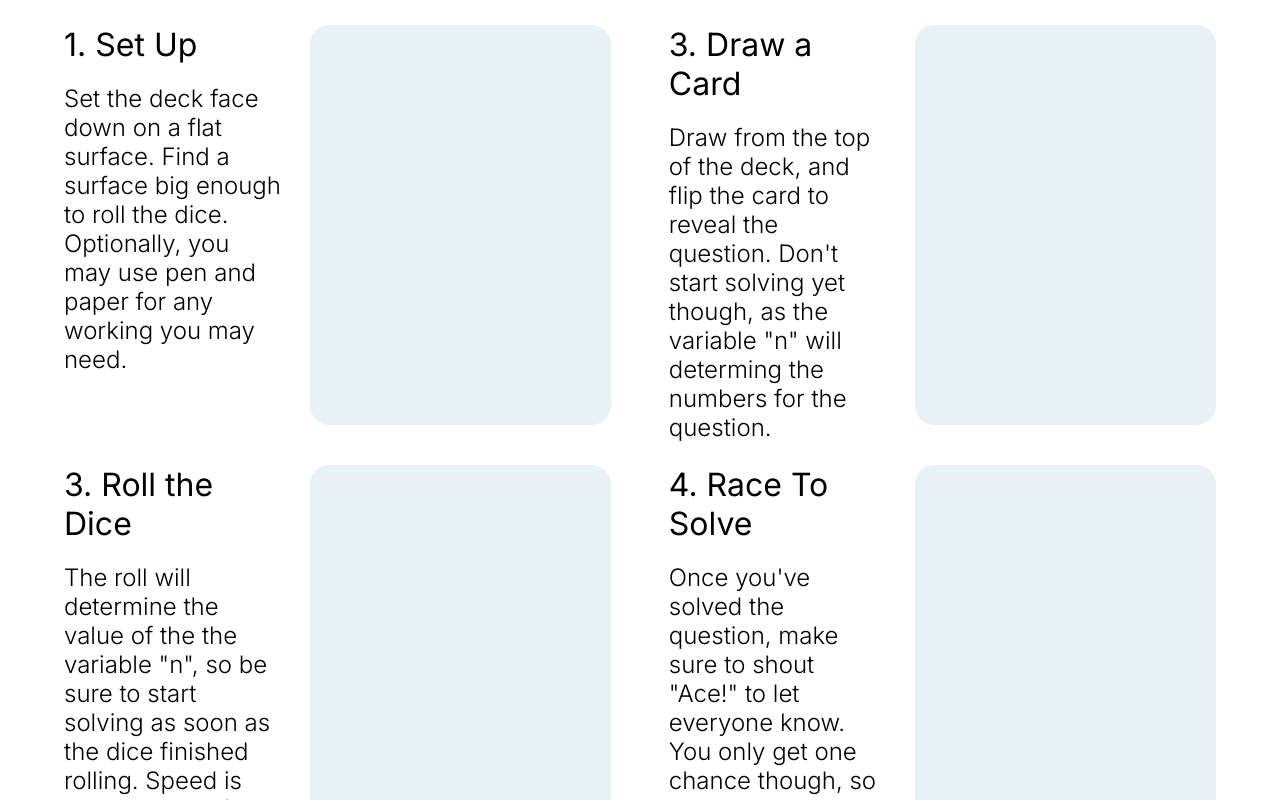
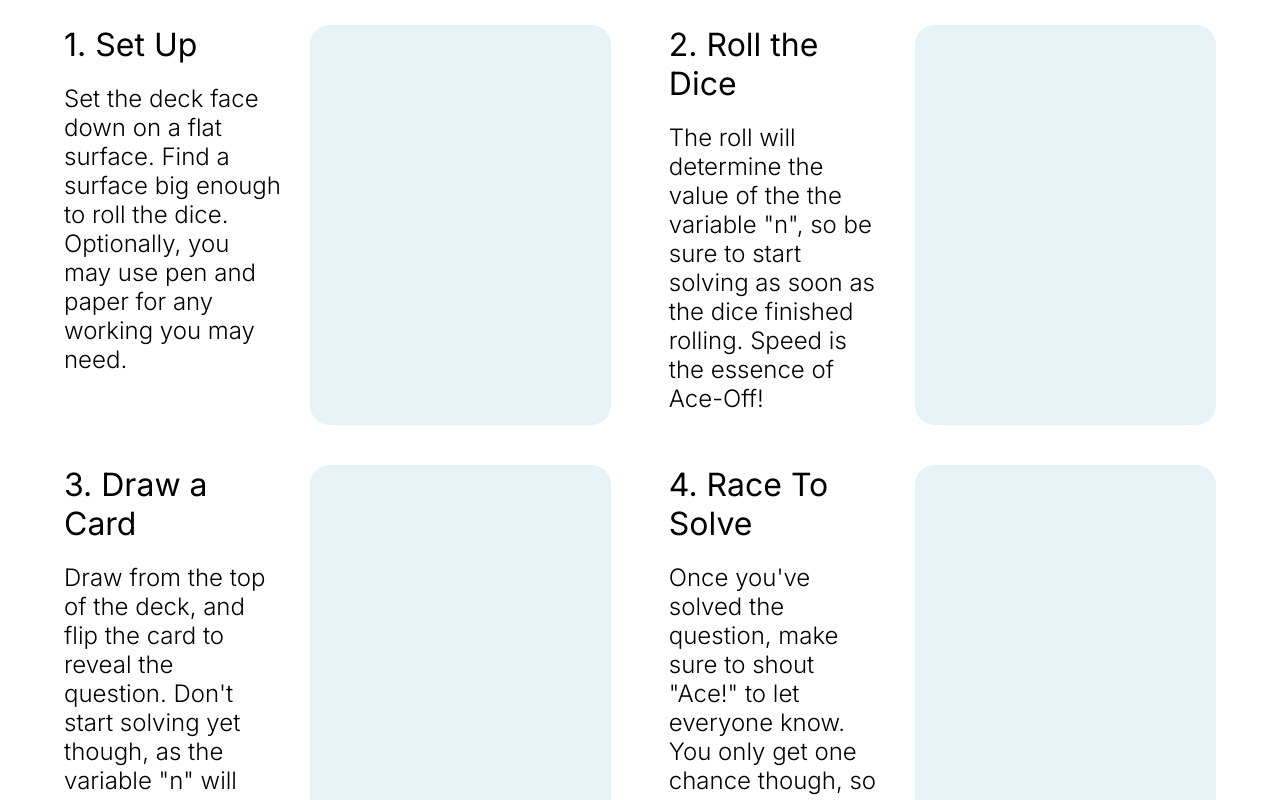
Before and after one commit to ansaria11/3exper, a Next.js app: page /howtoplay in a window 1280 px wide. Shown: the part 220-1020 px from the top of the page. Built offline with nearby package versions, Linux system fonts and the light colour scheme.

Commit message:
idk what i did

```diff
--- a/src/components/AceOffGuide/index.js
+++ b/src/components/AceOffGuide/index.js
@@ -20,10 +20,11 @@ export default function AceOffGuide() {
                 </div>
                 <div className={cn(s.stepCard)}>
                     <div className={cn(s.textContainer)}>
-                        <h2 className={cn(s.instructionTitleText)}>3. Draw a Card</h2>
+                        <h2 className={cn(s.instructionTitleText)}>2. Roll the Dice</h2>
                         <p className={cn(s.instructionMainText)}>
-                            Draw from the top of the deck, and flip the card to reveal the question. Don&apos;t start solving yet
-                            though, as the variable &quot;n&quot; will determing the numbers for the question.
+                            The roll will determine the value of the the variable &quot;n&quot;, so be sure
+                            to start solving as soon as the dice finished rolling. Speed is the essence of Ace-Off!
+
                         </p>
                     </div>
                     <div className={s.imageContainer}>
@@ -32,10 +33,10 @@ export default function AceOffGuide() {
                 </div>
                 <div className={cn(s.stepCard)}>
                     <div className={cn(s.textContainer)}>
-                        <h2 className={cn(s.instructionTitleText)}>3. Roll the Dice</h2>
+                        <h2 className={cn(s.instructionTitleText)}>3. Draw a Card</h2>
                         <p className={cn(s.instructionMainText)}>
-                            The roll will determine the value of the the variable &quot;n&quot;, so be sure
-                            to start solving as soon as the dice finished rolling. Speed is the essence of Ace-Off!
+                            Draw from the top of the deck, and flip the card to reveal the question. Don&apos;t start solving yet
+                            though, as the variable &quot;n&quot; will determing the numbers for the question.
                         </p>
                     </div>
                     <div className={s.imageContainer}>
```
